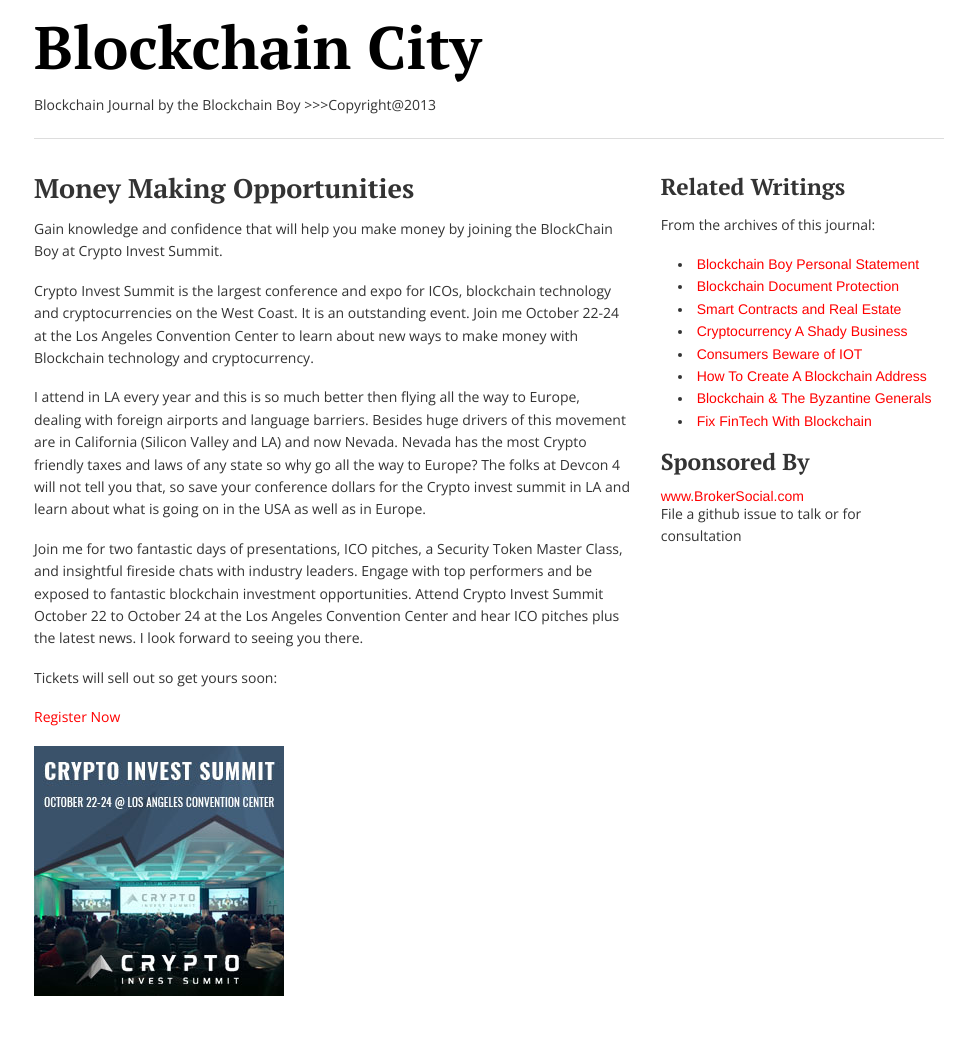
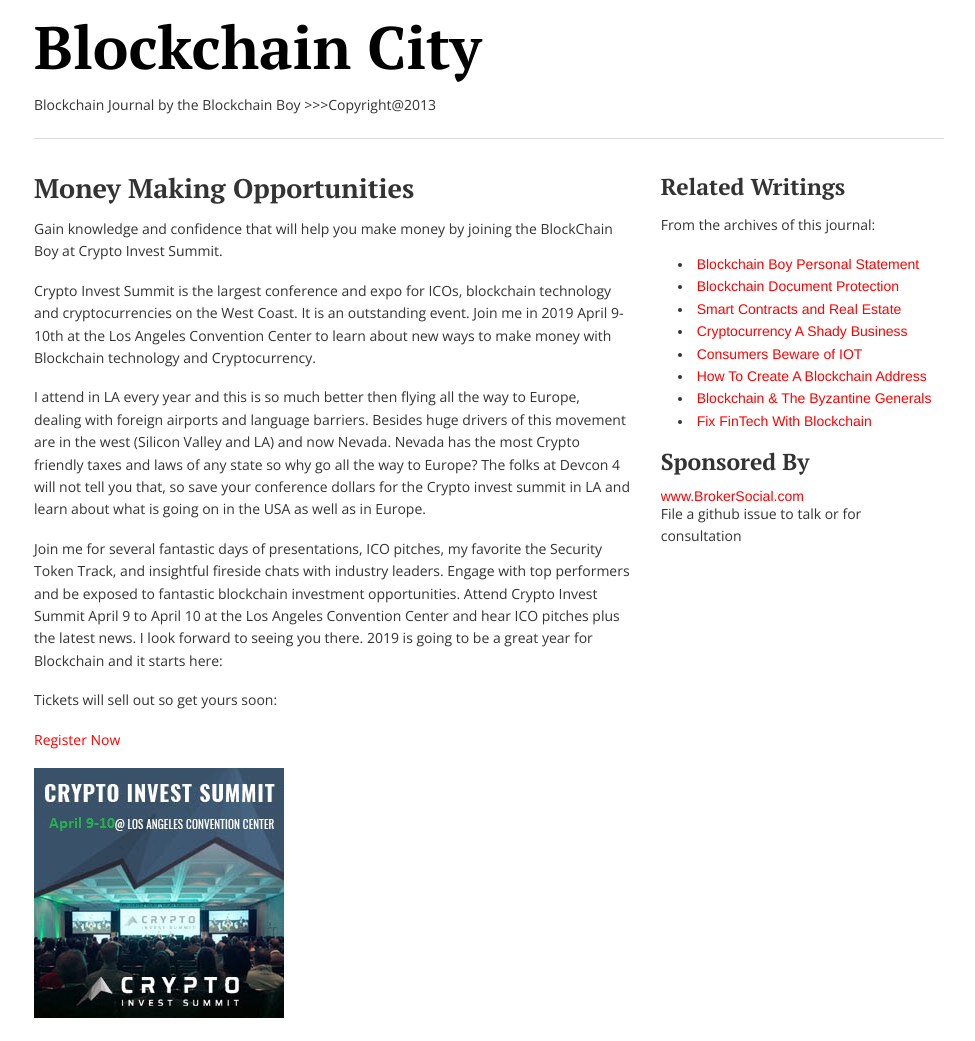
Before and after one commit to redbullmaxstrength/theblockchainboy.github.io, a Jekyll site: the page built from _posts/1880-09-07-money-making-opportunities.markdown, in a window 1280 px wide. Shown: the whole page, without its empty margins (151-1126 px from the left). Built offline with Jekyll 4.4.1, drawn with Linux system fonts in a browser that asks for light colours; before the commit the page ends 1019 px from its top, so only the background shows below that.

Commit message:
april conference

```diff
--- a/_posts/1880-09-07-money-making-opportunities.markdown
+++ b/_posts/1880-09-07-money-making-opportunities.markdown
@@ -1,31 +1,25 @@
 ---
 layout: post
 title: Money Making Opportunities
-date: June 18, 2016
+date: December 18, 2019
 ---
 
 Gain knowledge and confidence that will help you make money by joining the BlockChain Boy at Crypto Invest Summit.
 
+Crypto Invest Summit is the largest conference and expo for ICOs, blockchain technology and cryptocurrencies on the West Coast.
+It is an outstanding event. Join me in 2019 April 9-10th at the Los Angeles Convention Center to learn about new ways to make money with Blockchain technology and Cryptocurrency.
 
-Crypto Invest Summit is the largest conference and expo for ICOs, blockchain technology and cryptocurrencies on the West Coast.
-It is an outstanding event. Join me October 22-24 at the Los Angeles Convention Center to learn about new ways to make money with Blockchain technology and cryptocurrency.
-
-
-I attend in LA every year and this is so much better then flying all the way to Europe,
-dealing with foreign airports and language barriers.  Besides huge drivers of this movement
-are in California (Silicon Valley and LA) and now Nevada.  Nevada has the most Crypto
-friendly taxes and laws of any state so why go all the way to Europe?  The folks at
-Devcon 4 will not tell you that, so save your conference dollars for the Crypto invest summit in LA
+I attend in LA every year and this is so much better then flying all the way to Europe, dealing with foreign airports and language barriers.  Besides huge drivers of this movement are in the west (Silicon Valley and LA) and now Nevada.  Nevada has the most Crypto friendly taxes and laws of any state so why go all the way to Europe?  The folks at Devcon 4 will not tell you that, so save your conference dollars for the Crypto invest summit in LA
 and learn about what is going on in the USA as well as in Europe.
 
-Join me for two fantastic days of presentations, ICO pitches, a Security Token Master Class, and insightful fireside chats
+Join me for several fantastic days of presentations, ICO pitches, my favorite the Security Token Track, and insightful fireside chats
 with industry leaders. Engage with top performers and be exposed to fantastic blockchain investment opportunities.
-Attend Crypto Invest Summit October 22 to October 24 at the Los Angeles Convention Center and hear ICO pitches plus
-the latest news. I look forward to seeing you there.
+Attend Crypto Invest Summit April 9 to April 10 at the Los Angeles Convention Center and hear ICO pitches plus
+the latest news. I look forward to seeing you there. 2019 is
+going to be a great year for Blockchain and it starts here:
 
 Tickets will sell out so get yours soon:
 
-
 [Register Now](https://cryptoinvestsummit.io/)
 
-![](../images/crytposummit.jpg)
+![](../images/crytposummitapril.jpg)
```
Also changed, not shown: images/crytposummitapril.jpg (added).
